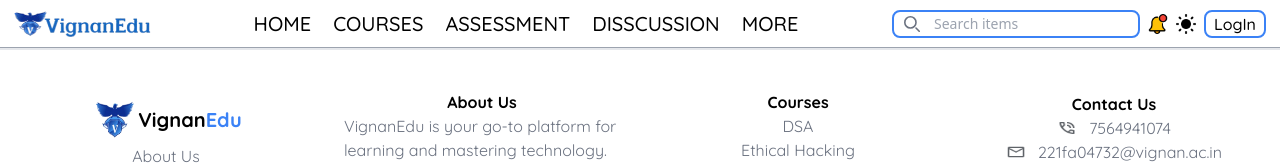
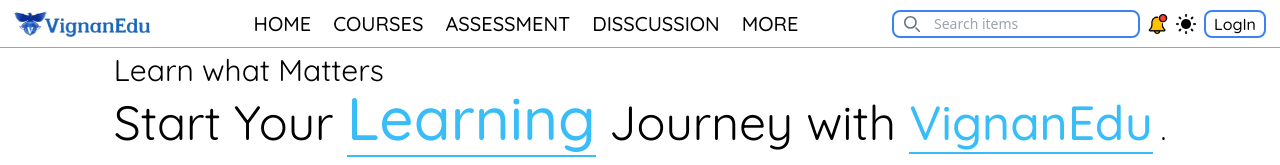
Before and after one commit to 221fa04732/VignanEdu, a React (Vite) app in the folder frontend/: page /HomePage in a window 1280 px wide. Before the commit this address led to /. Shown: the top 165 px of the page. Built offline with nearby package versions, Linux system fonts and the light colour scheme.

Commit message:
nornal update for client side render

```diff
--- a/frontend/src/Atoms/HeaderButtonPathAtom.jsx
+++ b/frontend/src/Atoms/HeaderButtonPathAtom.jsx
@@ -2,5 +2,5 @@
 
 export const HeaderButtonPathAtom = atom({
     key : "HeaderButtonPathAtom",
-    default : ""
+    default : "/HomePage"
 })
--- a/frontend/src/Components/HeaderButtonComponent.jsx
+++ b/frontend/src/Components/HeaderButtonComponent.jsx
@@ -2,10 +2,21 @@
 import { useSetRecoilState } from 'recoil';
 import { HeaderButtonPathAtom } from '../Atoms/HeaderButtonPathAtom';
 
-export default function HeaderButtonComponent({name})
+export default function HeaderButtonComponent({name, path})
 {
     const changePath = useSetRecoilState(HeaderButtonPathAtom);
     return(<div className="p-1.5 pl-4 font-medium text-xl font-myfont1">
-            {name}
+            <button onClick={()=>{
+                changePath(path);
+                ScrollTop()
+            }}>{name}</button>
         </div>)
 }
+
+function ScrollTop()
+{
+    window.scrollTo({
+        top: 0,
+        behavior: 'smooth',
+    });
+}
--- a/frontend/src/Components/HeaderComponent.jsx
+++ b/frontend/src/Components/HeaderComponent.jsx
@@ -8,7 +8,6 @@
 import { LightDarkModeAtom } from "../Atoms/LightDarkModeAtom";
 import {MobileMenuAtom} from "../Atoms/MobileMenuAtom"
 import MorePageButtonComponent from "./MorePageComponent";
-import { Link } from "react-router-dom";
 
 export default function HeaderComponent()
 {
@@ -21,11 +20,11 @@
             <LogoComponent />
         </div>
         <div className={`hidden md:flex items-center ${LightDarkModeValue=== 1 ? 'text-gray-400' : 'text-black'}`}>
-            <Link to={'/HomePage'}><HeaderButtonComponent name= {'HOME'} /></Link>
-            <Link to={'/CoursesPage'}><HeaderButtonComponent name= {'COURSES'} /></Link>
-            <Link to={'/AssessmentPage'}><HeaderButtonComponent name= {'ASSESSMENT'} /></Link>
-            <Link to={'/DiscussionPage'}><HeaderButtonComponent name= {'DISSCUSSION'} /></Link>
-            <Link to={'/MorePage'}><HeaderButtonComponent name= {'MORE'} /></Link>
+            <HeaderButtonComponent name= {'HOME'} path={'/HomePage'} />
+            <HeaderButtonComponent name={'COURSES'} path={'/CoursesPage'}/>
+            <HeaderButtonComponent name={'ASSESSMENT'} path={'/AssessmentPage'}/>
+            <HeaderButtonComponent name={'DISSCUSSION'} path={'/DiscussionPage'}/>
+            <HeaderButtonComponent name={'MORE'} path={'/MorePage'}/>
         </div>
         <div className = {`md:hidden`}>
             <button onClick={()=>{
```
